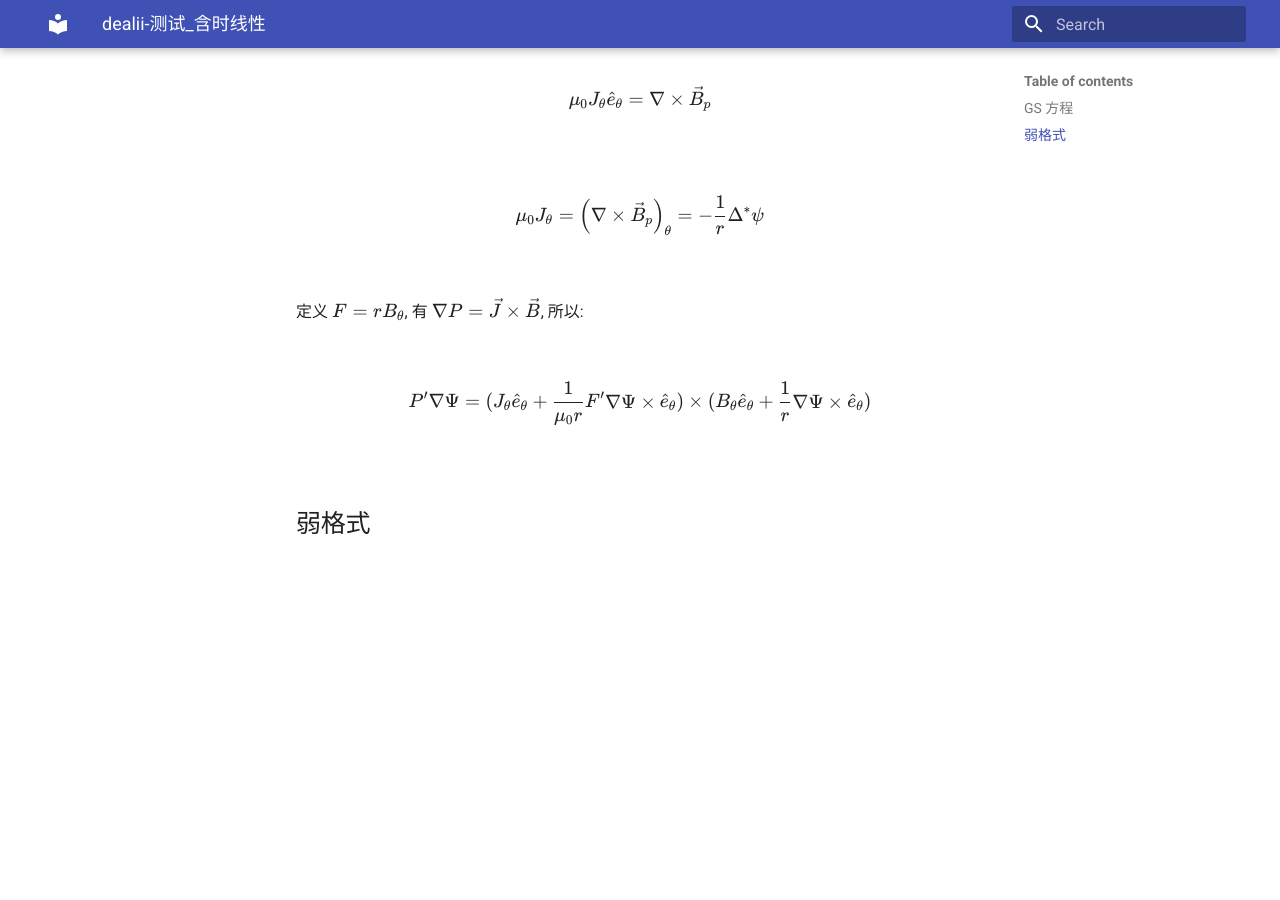
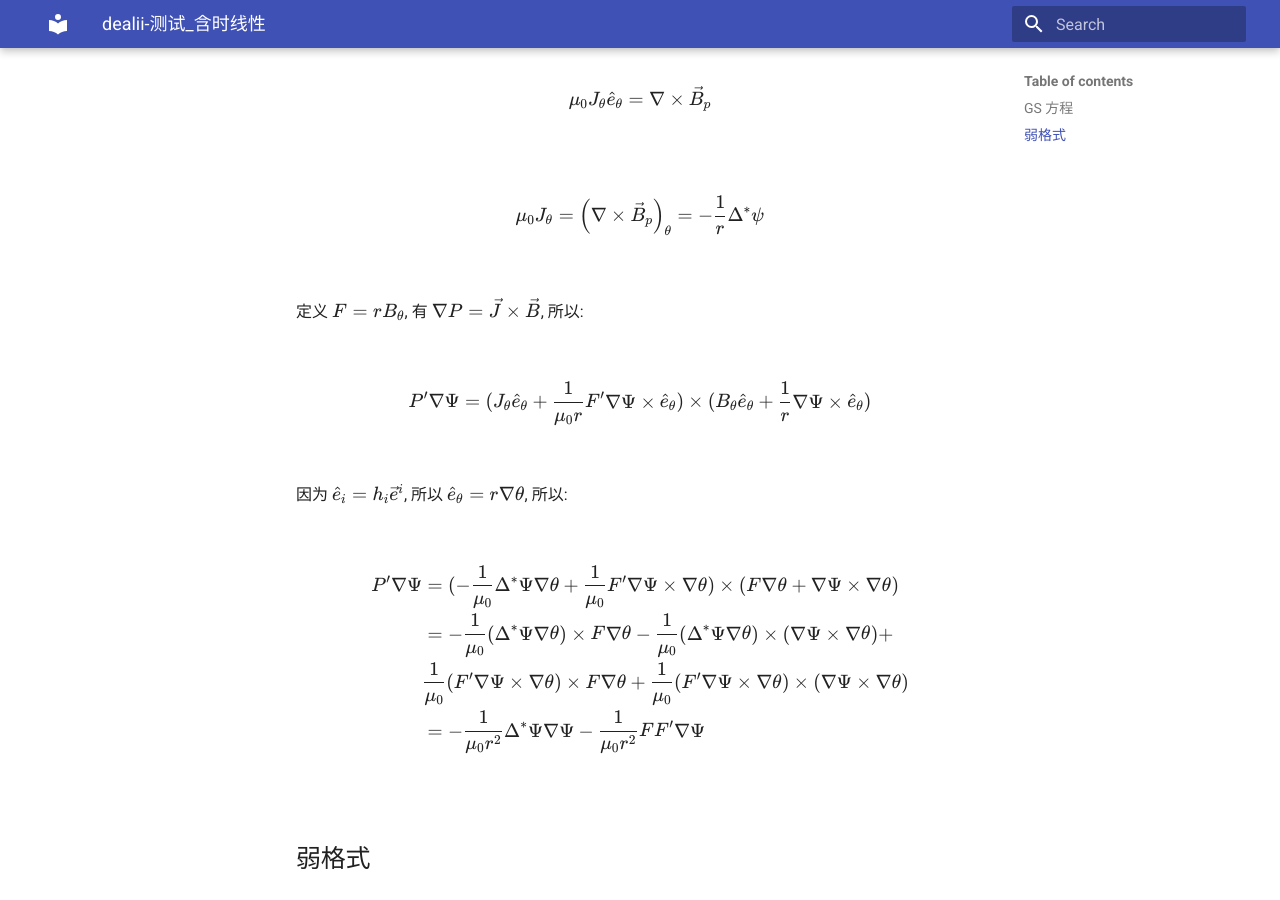
Before and after one commit to ymma98/technotes, an MkDocs documentation site: the page built from docs/FEM/dealii-测试_GS方程.md, in a window 1280 px wide and 900 px high, scrolled down 1621 px. Built offline with MkDocs 1.6.1 and Material for MkDocs 9.7.7, drawn with Linux system fonts in a browser that asks for light colours; before the commit the page ends 2186 px from its top, so only the background shows below that.

Commit message:
docs/FEM/dealii-测试_GS方程.md updated from https://stackedit.cn/

```diff
--- a/docs/FEM/dealii-测试_GS方程.md
+++ b/docs/FEM/dealii-测试_GS方程.md
@@ -73,8 +73,19 @@ $$
       P^{\prime}  \nabla \Psi = (J_\theta \hat{e}_\theta + \frac{1}{\mu_0 r} F^\prime \nabla \Psi \times \hat{e}_\theta) \times ( B_\theta \hat{e}_\theta + \frac{1}{r} \nabla \Psi \times \hat{e}_\theta)
 $$
 
+因为 $\hat{e}_i = h_i \vec{e}^i$, 所以 $\hat{e}_\theta = r \nabla \theta$, 所以:
+
+$$
+    \begin{aligned}
+      P^{\prime}  \nabla \Psi &= (-\frac{1}{\mu_0} \Delta^* \Psi \nabla \theta + \frac{1}{\mu_0} F^\prime \nabla \Psi \times \nabla \theta) \times ( F \nabla \theta + \nabla \Psi \times \nabla \theta) \\
+      &= -\frac{1}{\mu_0} (\Delta^* \Psi \nabla \theta) \times F \nabla \theta -\frac{1}{\mu_0} (\Delta^* \Psi \nabla \theta) \times (\nabla \Psi \times \nabla \theta) + \\
+      &\frac{1}{\mu_0} (F^\prime \nabla \Psi \times \nabla \theta) \times  F \nabla \theta + \frac{1}{\mu_0} (F^\prime \nabla \Psi \times \nabla \theta) \times (\nabla \Psi \times \nabla \theta) \\
+      &= -\frac{1}{\mu_0 r^2} \Delta^* \Psi \nabla \Psi - \frac{1}{\mu_0 r^2} F F^\prime \nabla \Psi
+    \end{aligned}
+$$
+
 ## 弱格式
 
 <!--stackedit_data:
-eyJoaXN0b3J5IjpbMTk0MDM4NzQ3Miw1OTQ0NzYxMTBdfQ==
+eyJoaXN0b3J5IjpbMTA4Njk4NDI2LDU5NDQ3NjExMF19
 -->
```
